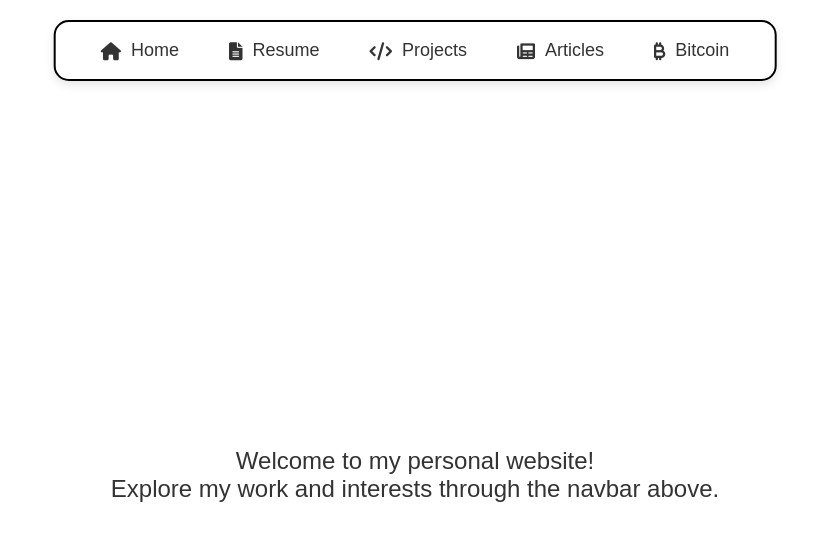
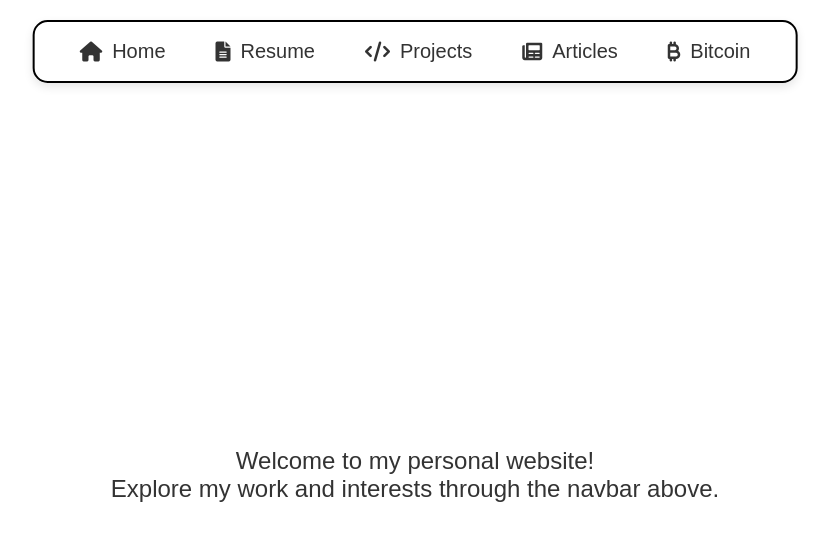
Before and after one commit to mkasplanwar/mkaspulanwar.my.id, a plain HTML site: page new-version/index.html in a window 1280 px wide. Shown: the whole page, without its empty margins (225-1054 px from the left). Drawn offline with Linux system fonts and the light colour scheme.

Commit message:
Flexible navbar

```diff
--- a/new-version/index.css
+++ b/new-version/index.css
@@ -17,7 +17,7 @@ body {
 
 /* Navbar container */
 .navbar {
-    position: absolute;
+     position: absolute;
     top: 20px;
     left: 50%;
     transform: translateX(-50%);
@@ -28,17 +28,20 @@ body {
     background: #fff;
     padding: 10px 30px;
     border-radius: 15px;
-    border: 2px solid #000; /* Border hitam */
+    border: 2px solid #000;
     box-shadow: 0px 4px 10px rgba(0, 0, 0, 0.1);
+
+    max-width: calc(100% - 60px); /* Total margin samping 30px x 2 */
+    width: auto; /* Navbar akan fleksibel */
 }
 
 .navbar a {
     text-decoration: none;
-    font-size: 18px;
+    font-size: 20px;
     color: #333;
     padding: 8px 15px;
     position: relative;
-    border-radius: 15px;
+    border-radius: 10px;
     display: flex;
     align-items: center;
     gap: 10px;
```
